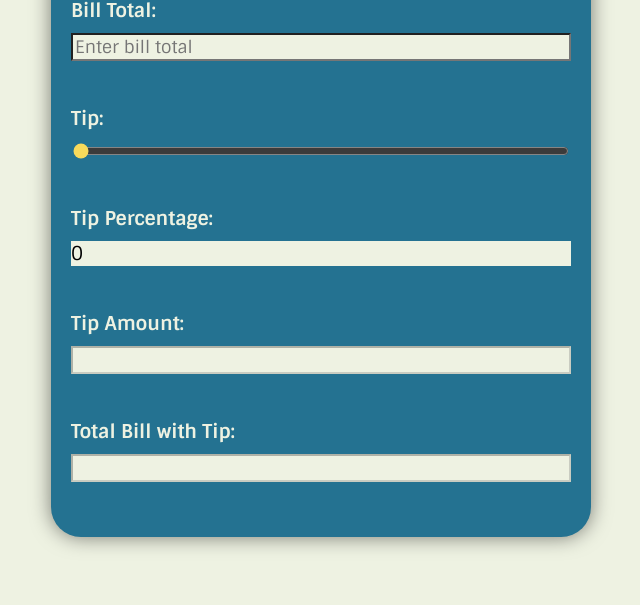
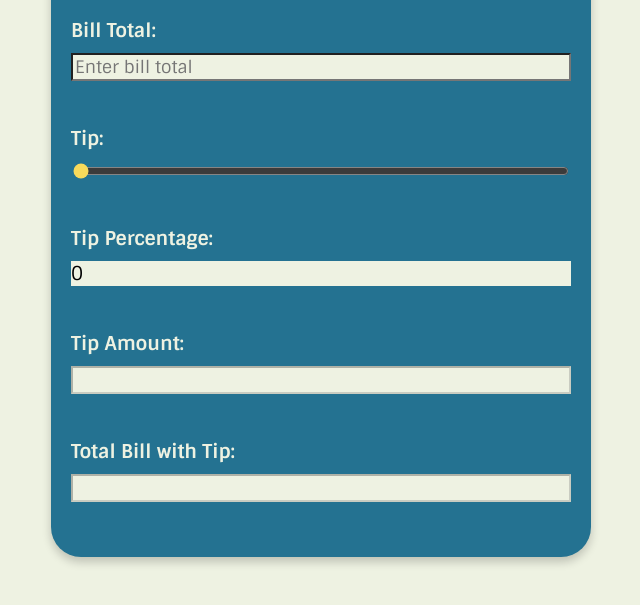
Before and after one commit to ITMD441/Lab3, a plain HTML site: page index.html in a window 1280 px wide. Shown: the part 195-800 px from the top of the page, without its empty margins (319-959 px from the left). Drawn offline with Linux system fonts and the light colour scheme.

Commit message:
add shadow on the container

```diff
--- a/style.css
+++ b/style.css
@@ -10,7 +10,7 @@ body {
     display: flex;
     justify-content: center;
     align-items: center;
-    min-height: 90vh;
+    min-height: 95vh;
 }
 
 .tip-calculator-container {
@@ -19,7 +19,7 @@ body {
     width: 500px;
     background: #247291;
     border-radius:30px;
-    box-shadow: 0px 0px 20px 0px rgba(0, 0, 0, 0.5);
+    box-shadow: 0px 5px 10px rgba(0, 0, 0, 0.2); /* Add shadow effect */
 }
 
 h1,p {
```
